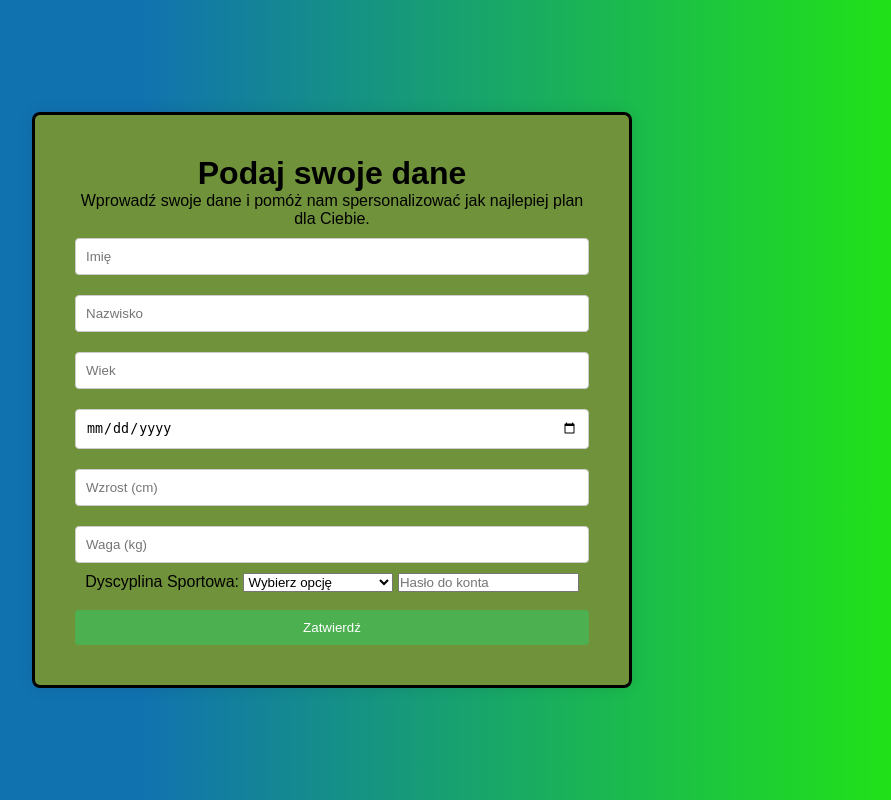
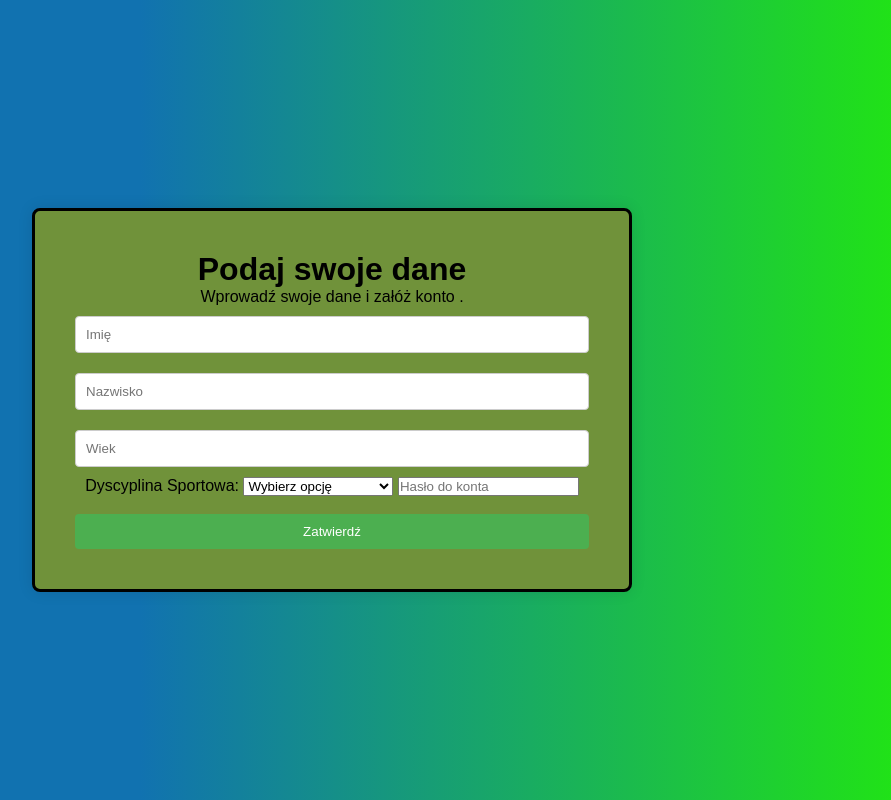
Before and after one commit to Dawidgolab/TrainingManager, a Flask app: page /ask_details in a window 1280 px wide. Shown: the whole page, without its empty margins (308-1199 px from the left). Run offline with Flask 3, Linux system fonts and the light colour scheme.

Commit message:
updated login details - remove birth date , height and weight + small visual improvements

```diff
--- a/app.py
+++ b/app.py
@@ -45,9 +45,6 @@ def ask_details():
                 first_name=user_data.get("first-name"),
                 last_name=user_data.get("last-name"),
                 age=int(user_data.get("age")),
-                birth_date=user_data.get("birth-date"),
-                height=float(user_data.get("height")),
-                weight=float(user_data.get("weight")),
                 discipline=user_data.get("discipline"),
             )
             db.session.add(new_user)
--- a/models.py
+++ b/models.py
@@ -10,9 +10,6 @@ class UserData(db.Model):
     first_name = db.Column(db.String(100), nullable=False)
     last_name = db.Column(db.String(100), nullable=False)
     age = db.Column(db.Integer, nullable=False)
-    birth_date = db.Column(db.Date, nullable=False)
-    height = db.Column(db.Float, nullable=False)
-    weight = db.Column(db.Float, nullable=False)
     discipline = db.Column(db.String(100), nullable=False)
 
     def __repr__(self):
--- a/static/Calendar.css
+++ b/static/Calendar.css
@@ -15,7 +15,7 @@ body {
     font-family: Arial, sans-serif;
     display: flex;
     flex-direction: column;
-    background-color: #f7f7f7;
+    background: linear-gradient(90deg, rgb(136, 131, 235) 35%, rgb(193, 235, 190) 96%);
     color: #333;
 }
 
--- a/templates/ask_details.html
+++ b/templates/ask_details.html
@@ -11,16 +11,13 @@
 <body>
     <div class="container">
         <h1>Podaj swoje dane</h1>
-        <p>Wprowadź swoje dane i pomóż nam spersonalizować jak najlepiej plan dla Ciebie.</p>
+        <p>Wprowadź swoje dane i załóż konto .</p>
 
         <!-- Formularz do wprowadzenia danych -->
         <form id="user-data-form" method="POST">
             <input type="text" name="first-name" placeholder="Imię" required />
             <input type="text" name="last-name" placeholder="Nazwisko" required />
             <input type="number" name="age" placeholder="Wiek" required min="1" />
-            <input type="date" name="birth-date" placeholder="Data urodzenia" required />
-            <input type="number" name="height" placeholder="Wzrost (cm)" required min="1" />
-            <input type="number" name="weight" placeholder="Waga (kg)" required min="1" />
             <label for="discipline">Dyscyplina Sportowa:</label>
             <select name="discipline" id="discipline" required>
                 <option value="" disabled selected>Wybierz opcję</option>
```
Also changed, not shown: templates/Calendar.html (+20 -2 lines).
